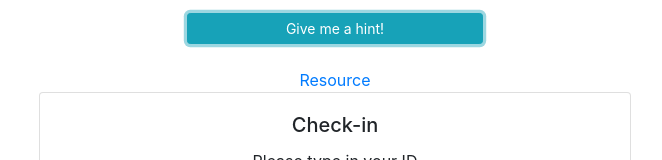
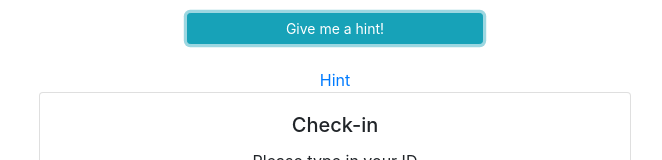
Before and after one commit to akalliokoski/christmas-on-fhir, a React app: page / in a window 1280 px wide. Both pictures are taken after a click on the button "Give me a hint!". Shown: the part 155-315 px from the top of the page, without its empty margins (305-967 px from the left). Built offline with nearby package versions, Linux system fonts and the light colour scheme.

Commit message:
Rename hint links

```diff
--- a/src/components/Wizard/AppointmentView.js
+++ b/src/components/Wizard/AppointmentView.js
@@ -29,7 +29,7 @@ class AppointmentView extends Component {
               rel="noopener noreferrer"
               href={getParticipantUrl(participant)}
             >
-              Resource
+              Hint
             </a>
           ) : (
             ""
@@ -127,7 +127,7 @@ class AppointmentView extends Component {
                     appointment.id
                   )}
                 >
-                  Resource
+                  Hint
                 </a>
               ) : null}
             </span>
--- a/src/components/Wizard/CheckInPrompt.js
+++ b/src/components/Wizard/CheckInPrompt.js
@@ -84,7 +84,7 @@ class CheckInPrompt extends Component {
         rel="noopener noreferrer"
         href={getPatientSearchUrl(SECRET_NAME)}
       >
-        Resource
+        Hint
       </a>
     );
   }
```
